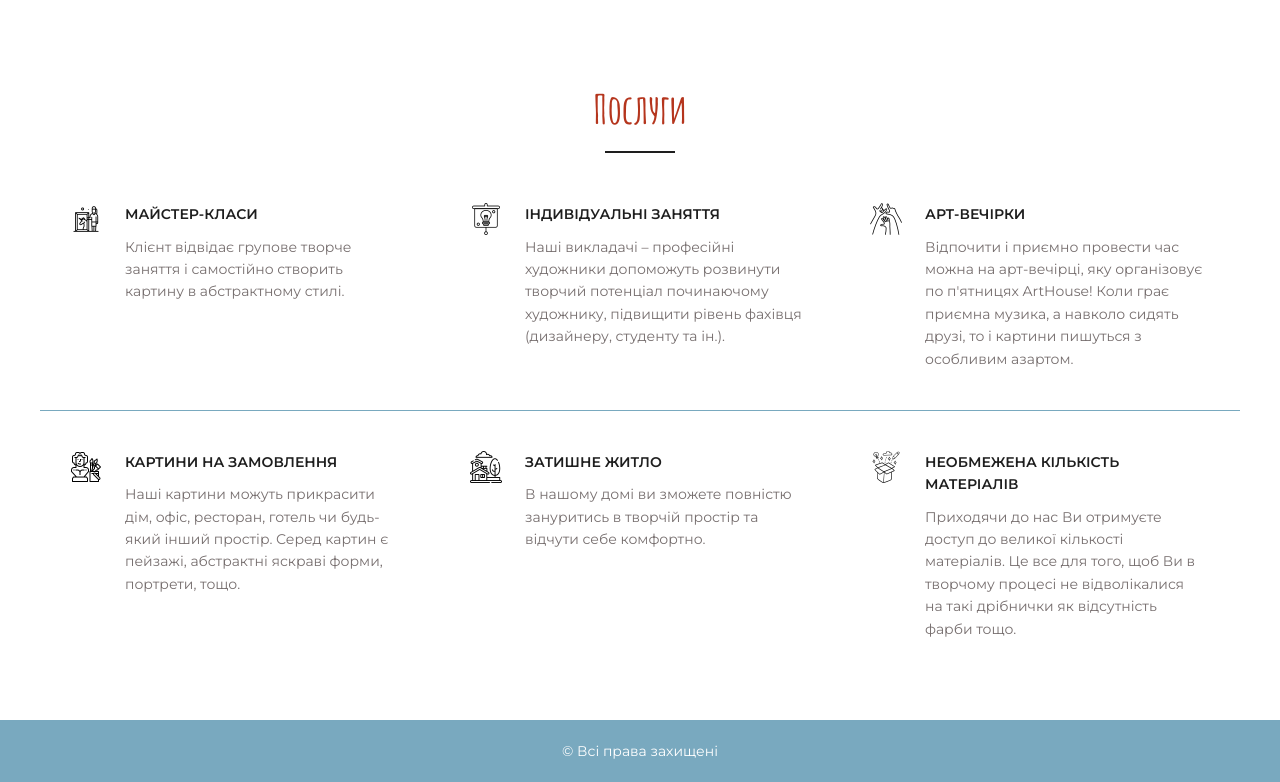
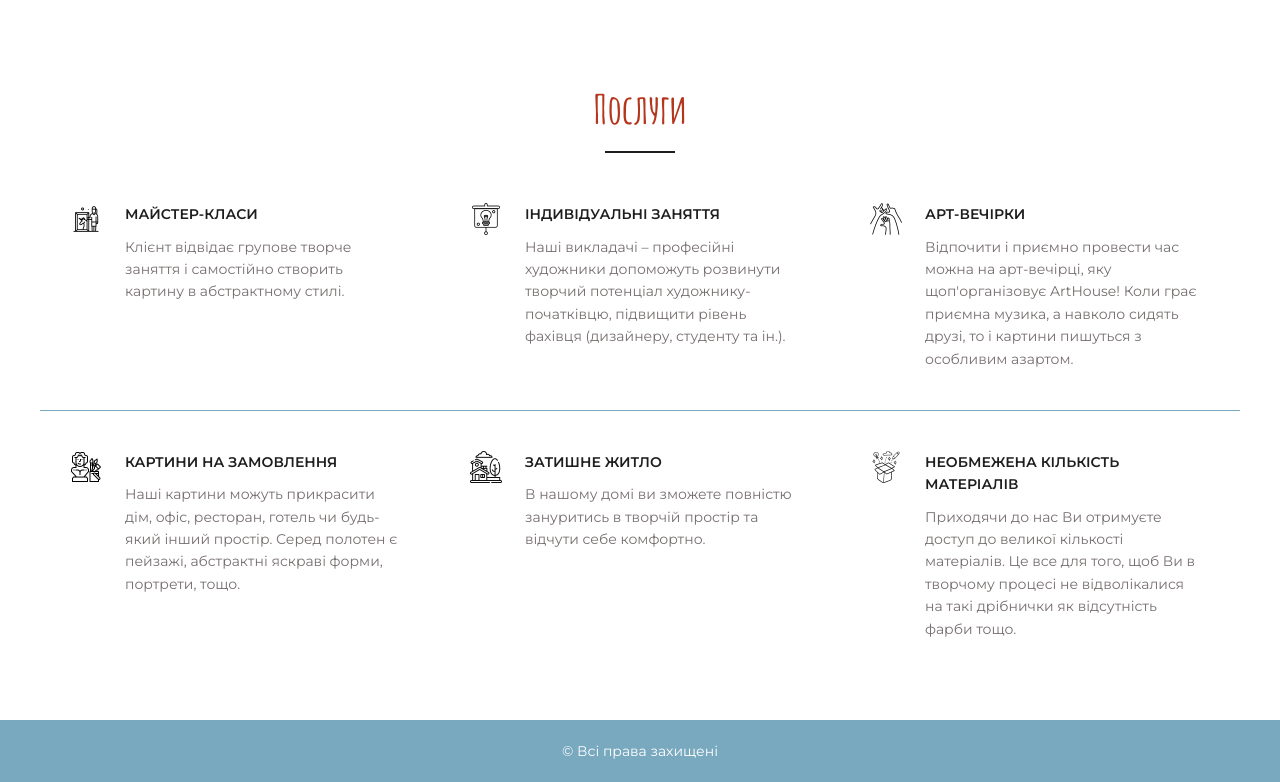
Before and after one commit to olena-kryvych/task-2, a plain HTML site: page index.html in a window 1280 px wide. Shown: the part 1766-2548 px from the top of the page. Drawn offline with Linux system fonts and the light colour scheme.

Commit message:
Update index.html

```diff
--- a/index.html
+++ b/index.html
@@ -137,16 +137,15 @@
                 <img class="services__icon" src="images/services/education.png" alt="">
 
                 <div class="services__title">Індивідуальні заняття</div>
-                <div class="services__text">Наші викладачі – професійні художники допоможуть розвинути творчий потенціал починаючому художнику, підвищити рівень фахівця (дизайнеру, студенту та ін.).</div>
+                <div class="services__text">Наші викладачі – професійні художники допоможуть розвинути творчий потенціал художнику-початківцю, підвищити рівень фахівця (дизайнеру, студенту та ін.).</div>
             </div>
 
            <div class="services__item">
                 <img class="services__icon" src="images/services/party(1).png" alt="">
 
                 <div class="services__title">Арт-вечірки</div>
-                <div class="services__text">Відпочити і приємно провести час можна на арт-вечірці, яку організовує по п'ятницях
-                ArtHouse!
-                Коли грає приємна музика, а навколо сидять друзі, то і картини пишуться з особливим азартом.</div>
+                <div class="services__text">Відпочити і приємно провести час можна на арт-вечірці, яку щоп'організовує
+                ArtHouse! Коли грає приємна музика, а навколо сидять друзі, то і картини пишуться з особливим азартом.</div>
             </div>
         </div>
 
@@ -157,7 +156,7 @@
                     <img class="services__icon" src="images/services/art.png" alt="">
 
                     <div class="services__title">Картини на замовлення</div>
-                    <div class="services__text">Наші картини можуть прикрасити дім, офіс, ресторан, готель чи будь-який інший простір. Серед картин є пейзажі, абстрактні яскраві форми, портрети, тощо.</div>
+                    <div class="services__text">Наші картини можуть прикрасити дім, офіс, ресторан, готель чи будь-який інший простір. Серед полотен є пейзажі, абстрактні яскраві форми, портрети, тощо.</div>
                 </div>
 
 
```
